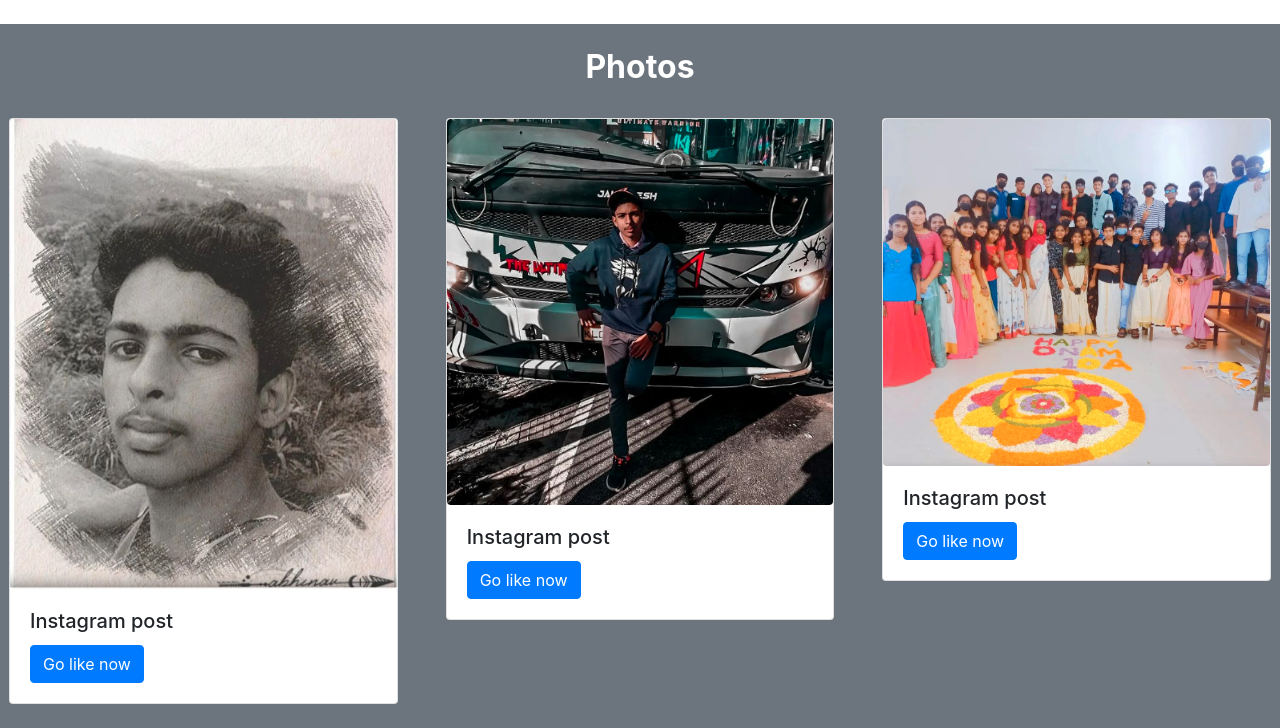
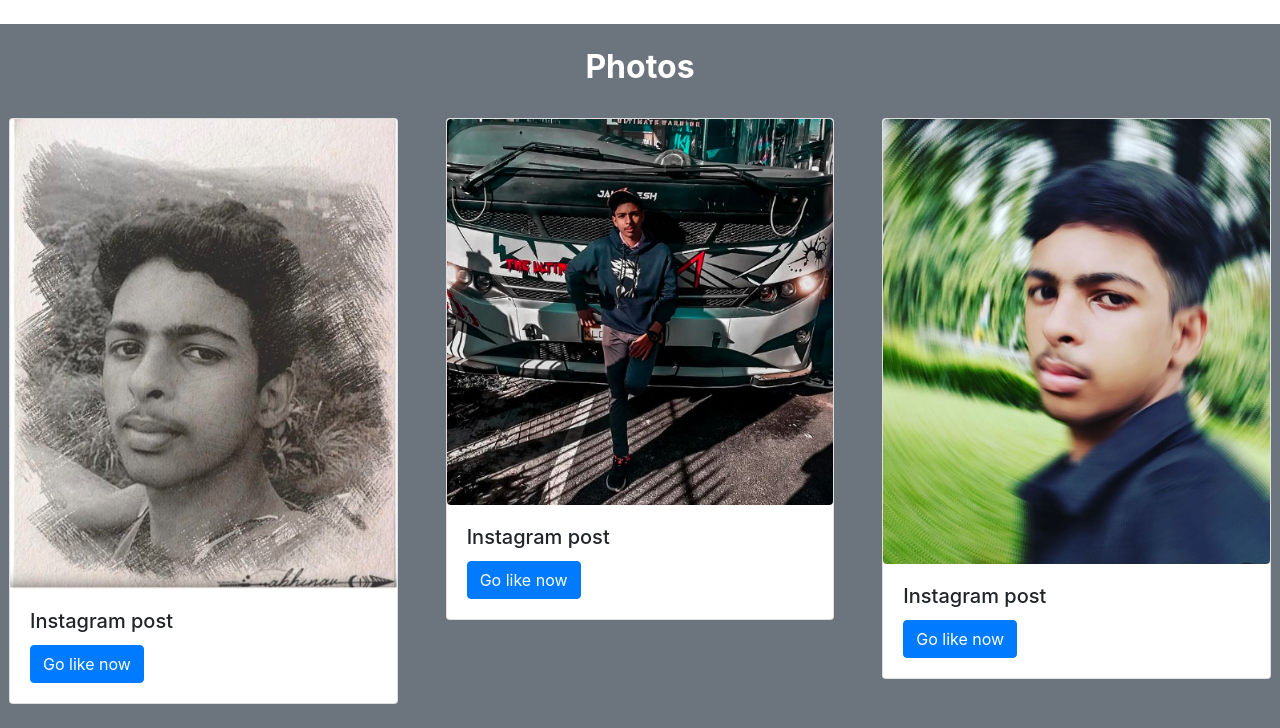
Before and after one commit to ABHINAV-321/website, a plain HTML site: page index.html in a window 1280 px wide. Shown: the part 569-1297 px from the top of the page. Drawn offline with nearby package versions, Linux system fonts and the light colour scheme.

Commit message:
Update index.html

```diff
--- a/index.html
+++ b/index.html
@@ -93,7 +93,7 @@ panthalloor , thrissur , kerala , india</h4>
 
                    <div class="col-12 col-md-3 col-xl-4 p-4">
                       <div class="card " >
-                         <img class="card-img-top  rounded" src="./instagram(3).png" alt="Card image cap">
+                         <img class="card-img-top  rounded" src="./insta.png" alt="Card image cap">
                          <div class="card-body">
                            <h5 class="card-title">Instagram post</h5>
 
```
